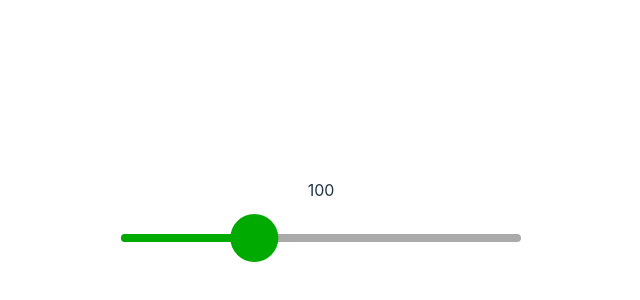
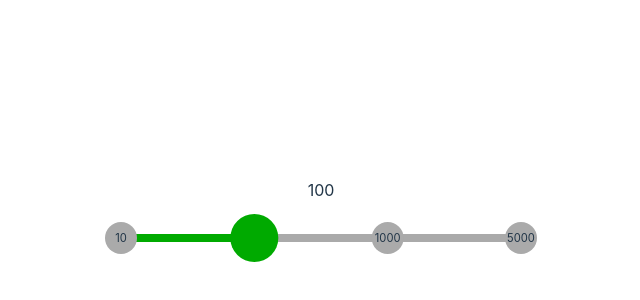
Before and after one commit to jerstucki/lets-make-a-slider, a React (Vite) app: page / in a window 1280 px wide. Shown: the part 190-490 px from the top of the page, without its empty margins (319-959 px from the left). Built offline with nearby package versions, Linux system fonts and the light colour scheme.

Commit message:
add ticks

```diff
--- a/src/Slider.css
+++ b/src/Slider.css
@@ -33,3 +33,18 @@
   border-radius: 100vw;
   position: absolute;
 }
+
+.SliderTick {
+  background: var(--color-gray100);
+  width: 2rem;
+  height: 2rem;
+  margin-top: -1rem;
+  margin-left: -1rem;
+  border-radius: 100vw;
+  position: absolute;
+  top: 50%;
+  font-size: 0.7em;
+  display: flex;
+  justify-content: center;
+  align-items: center;
+}
--- a/src/Slider.tsx
+++ b/src/Slider.tsx
@@ -68,6 +68,17 @@ export function Slider({
           style={{ width: x }}
         ></motion.div>
       </div>
+      {scaleX.domain().map((tickValue) => {
+        return (
+          <motion.div
+            key={tickValue}
+            className="SliderTick"
+            style={{ x: scaleX(tickValue) }}
+          >
+            {tickValue}
+          </motion.div>
+        );
+      })}
       <motion.div
         className="SliderThumb"
         style={{
```
